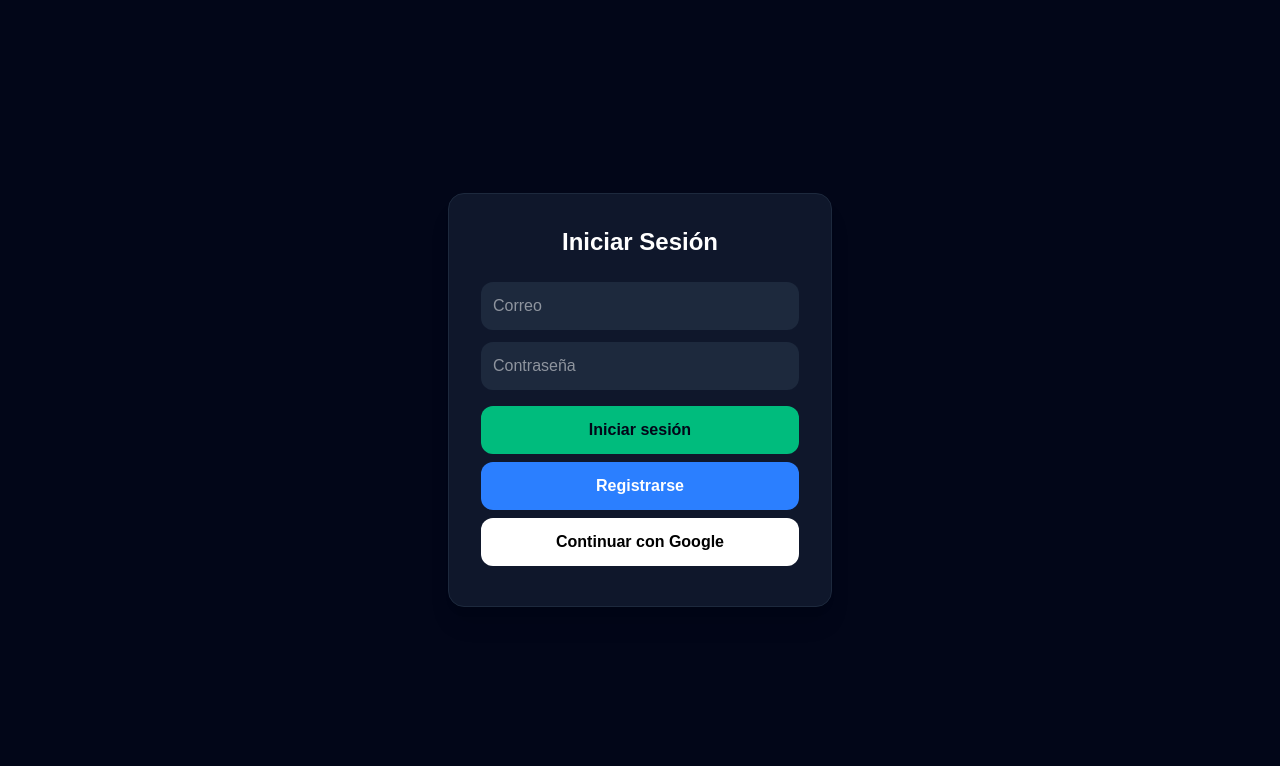
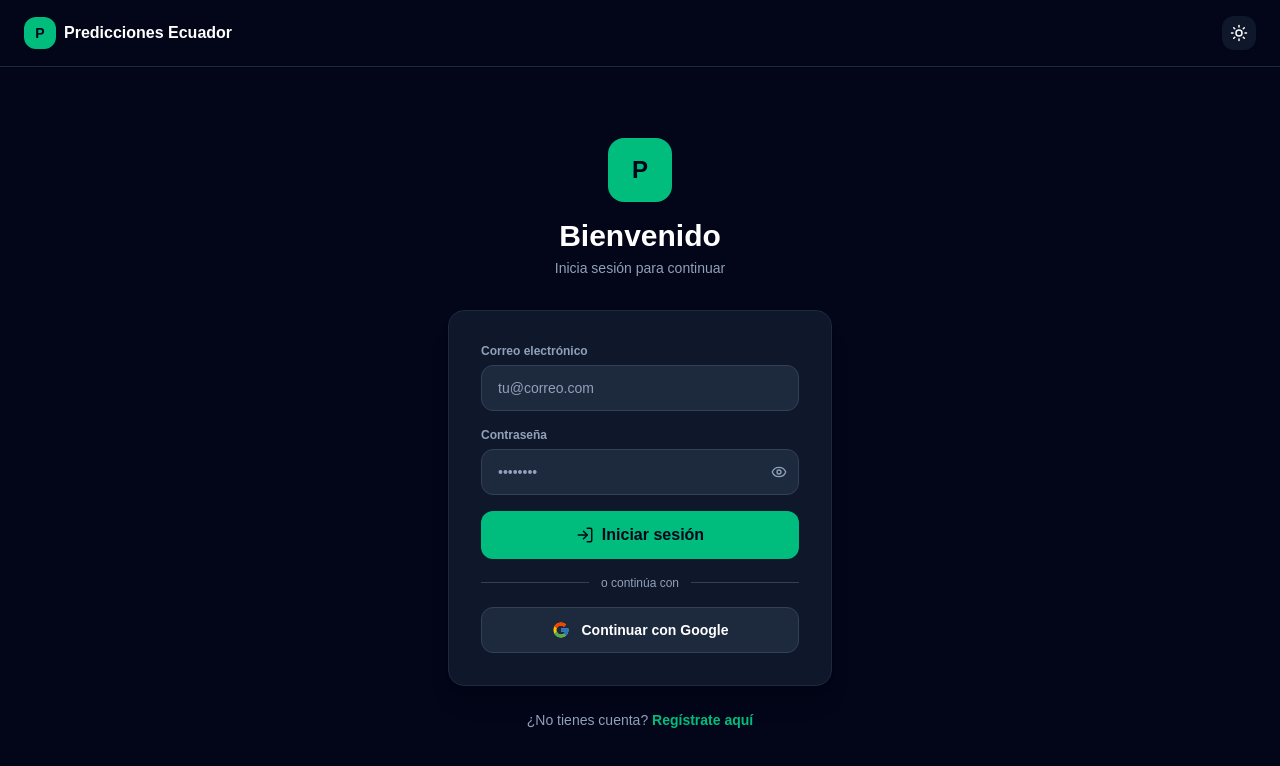
Before and after one commit to styf-styf/predicciones-ecuador, a Next.js app in the folder frontend/: page /login in a window 1280 px wide. Shown: the top 766 px of the page. Built offline with nearby package versions, Linux system fonts and the light colour scheme; no server answers.

Commit message:
login-0.32

```diff
--- a/frontend/app/login/page.tsx
+++ b/frontend/app/login/page.tsx
@@ -3,6 +3,8 @@ import { useState, useEffect } from "react";
 import { useRouter } from "next/navigation";
 import Link from "next/link";
 import { useGoogleLogin } from "@react-oauth/google";
+import { Eye, EyeOff, LogIn, Loader2 } from "lucide-react";
+import ThemeToggle from "@/components/ThemeToggle";
 
 export default function Login() {
   const router = useRouter();
@@ -10,33 +12,29 @@ export default function Login() {
   const [email, setEmail] = useState("");
   const [password, setPassword] = useState("");
   const [message, setMessage] = useState("");
+  const [isError, setIsError] = useState(false);
+  const [showPassword, setShowPassword] = useState(false);
+  const [loading, setLoading] = useState(false);
+  const [googleLoading, setGoogleLoading] = useState(false);
 
-  // ✅ Solo redirige si ya hay sesión activa
   useEffect(() => {
     const token = localStorage.getItem("token");
     const role = localStorage.getItem("role");
-
-    if (token && role === "admin") {
-      router.push("/admin");
-    } else if (token) {
-      router.push("/");
-    }
+    if (token && role === "admin") router.push("/admin");
+    else if (token) router.push("/");
   }, [router]);
 
   const googleLogin = useGoogleLogin({
     flow: "auth-code",
     onSuccess: async (codeResponse) => {
-      const res = await fetch(
-        "https://predicciones-ecuador.onrender.com/auth/google",
-        {
+      setGoogleLoading(true);
+      try {
+        const res = await fetch("https://predicciones-ecuador.onrender.com/auth/google", {
           method: "POST",
           headers: { "Content-Type": "application/json" },
           body: JSON.stringify({ code: codeResponse.code }),
-        }
-      );
-
+        });
         const data = await res.json();
-
         if (data.token) {
           localStorage.setItem("token", data.token);
           localStorage.setItem("role", data.user.role || "user");
@@ -44,79 +42,181 @@ export default function Login() {
           window.dispatchEvent(new Event("auth-change"));
           router.push("/");
         } else {
+          setIsError(true);
           setMessage(data.message || "Error con Google");
         }
+      } catch {
+        setIsError(true);
+        setMessage("Error de conexión con Google");
+      } finally {
+        setGoogleLoading(false);
+      }
+    },
+    onError: () => {
+      setIsError(true);
+      setMessage("Error al iniciar con Google");
+      setGoogleLoading(false);
     },
   });
 
   const handleLogin = async () => {
+    if (!email.trim() || !password.trim()) {
+      setIsError(true);
+      setMessage("Por favor completa todos los campos");
+      return;
+    }
+    setLoading(true);
+    setMessage("");
+    try {
       const res = await fetch("https://predicciones-ecuador.onrender.com/login", {
         method: "POST",
         headers: { "Content-Type": "application/json" },
         body: JSON.stringify({ email, password }),
       });
-
       const data = await res.json();
-
       if (data.token) {
         localStorage.setItem("token", data.token);
         localStorage.setItem("role", data.user.role || "user");
         localStorage.setItem("points", String(data.user.points || 0));
         window.dispatchEvent(new Event("auth-change"));
+        setIsError(false);
+        setMessage("✅ Sesión iniciada, redirigiendo...");
         router.push("/");
       } else {
+        setIsError(true);
         setMessage(data.message || "Error al iniciar sesión");
+      }
+    } catch {
+      setIsError(true);
+      setMessage("Error de conexión con el servidor");
+    } finally {
+      setLoading(false);
     }
   };
 
+  const handleKeyDown = (e: React.KeyboardEvent) => {
+    if (e.key === "Enter") handleLogin();
+  };
+
   return (
-    <main className="min-h-screen flex items-center justify-center bg-slate-950 text-white">
-      <div className="bg-slate-900 p-8 rounded-2xl w-96 border border-slate-800 shadow-xl">
-        <h1 className="text-2xl font-bold mb-6 text-center">
-          Iniciar Sesión
-        </h1>
+    <main className="min-h-screen bg-white dark:bg-slate-950 text-slate-900 dark:text-white flex flex-col">
 
+      {/* Barra superior */}
+      <div className="flex items-center justify-between px-6 py-4 border-b border-slate-200 dark:border-slate-800">
+        <div className="flex items-center gap-2">
+          <div className="h-8 w-8 rounded-xl bg-emerald-500 grid place-items-center font-bold text-slate-950 text-sm">P</div>
+          <span className="font-bold text-sm sm:text-base">Predicciones Ecuador</span>
+        </div>
+        <ThemeToggle />
+      </div>
+
+      {/* Contenido centrado */}
+      <div className="flex-1 flex items-center justify-center px-4 py-12">
+        <div className="w-full max-w-sm">
+
+          {/* Título */}
+          <div className="text-center mb-8">
+            <div className="h-16 w-16 rounded-2xl bg-emerald-500 grid place-items-center font-bold text-slate-950 text-2xl mx-auto mb-4">P</div>
+            <h1 className="text-2xl sm:text-3xl font-bold">Bienvenido</h1>
+            <p className="text-slate-500 dark:text-slate-400 text-sm mt-1">Inicia sesión para continuar</p>
+          </div>
+
+          {/* Card */}
+          <div className="bg-slate-50 dark:bg-slate-900 border border-slate-200 dark:border-slate-800 rounded-2xl p-6 sm:p-8 shadow-xl space-y-4">
+
+            {/* Email */}
+            <div>
+              <label className="text-xs font-semibold text-slate-500 dark:text-slate-400 mb-1.5 block">
+                Correo electrónico
+              </label>
               <input
                 type="email"
-          placeholder="Correo"
-          className="w-full p-3 rounded-xl bg-slate-800 mb-3 outline-none"
+                placeholder="tu@correo.com"
                 value={email}
                 onChange={(e) => setEmail(e.target.value)}
+                onKeyDown={handleKeyDown}
+                className="w-full px-4 py-3 rounded-xl bg-white dark:bg-slate-800 border border-slate-200 dark:border-slate-700 outline-none text-sm focus:border-emerald-500 transition text-slate-900 dark:text-white placeholder-slate-400"
               />
+            </div>
 
+            {/* Contraseña */}
+            <div>
+              <label className="text-xs font-semibold text-slate-500 dark:text-slate-400 mb-1.5 block">
+                Contraseña
+              </label>
+              <div className="relative">
                 <input
-          type="password"
-          placeholder="Contraseña"
-          className="w-full p-3 rounded-xl bg-slate-800 mb-4 outline-none"
+                  type={showPassword ? "text" : "password"}
+                  placeholder="••••••••"
                   value={password}
                   onChange={(e) => setPassword(e.target.value)}
+                  onKeyDown={handleKeyDown}
+                  className="w-full px-4 py-3 pr-11 rounded-xl bg-white dark:bg-slate-800 border border-slate-200 dark:border-slate-700 outline-none text-sm focus:border-emerald-500 transition text-slate-900 dark:text-white placeholder-slate-400"
                 />
+                <button
+                  type="button"
+                  onClick={() => setShowPassword(!showPassword)}
+                  className="absolute right-3 top-1/2 -translate-y-1/2 text-slate-400 hover:text-slate-600 dark:hover:text-white transition"
+                >
+                  {showPassword ? <EyeOff size={16} /> : <Eye size={16} />}
+                </button>
+              </div>
+            </div>
 
+            {/* Mensaje */}
+            {message && (
+              <div className={`text-sm px-4 py-3 rounded-xl ${isError ? "bg-rose-500/10 text-rose-400 border border-rose-500/30" : "bg-emerald-500/10 text-emerald-400 border border-emerald-500/30"}`}>
+                {message}
+              </div>
+            )}
+
+            {/* Botón login */}
             <button
               onClick={handleLogin}
-          className="w-full bg-emerald-500 text-slate-950 font-bold py-3 rounded-xl mb-2"
+              disabled={loading}
+              className="w-full bg-emerald-500 text-slate-950 font-bold py-3 rounded-xl flex items-center justify-center gap-2 hover:bg-emerald-400 active:scale-95 transition disabled:opacity-60"
             >
-          Iniciar sesión
+              {loading ? <Loader2 size={18} className="animate-spin" /> : <LogIn size={18} />}
+              {loading ? "Iniciando sesión..." : "Iniciar sesión"}
             </button>
 
-        <Link href="/register">
-          <button className="w-full bg-blue-500 font-bold py-3 rounded-xl mb-2">
-            Registrarse
-          </button>
-        </Link>
-
-        <div className="mb-2">
-          <button
-            onClick={() => googleLogin()}
-            className="w-full flex items-center justify-center gap-2 bg-white text-black font-bold py-3 rounded-xl"
-          >
-            Continuar con Google
-          </button>
+            {/* Divisor */}
+            <div className="flex items-center gap-3">
+              <div className="flex-1 h-px bg-slate-200 dark:bg-slate-700" />
+              <span className="text-xs text-slate-400">o continúa con</span>
+              <div className="flex-1 h-px bg-slate-200 dark:bg-slate-700" />
             </div>
 
-        {message && (
-          <p className="text-center text-sm mt-4 text-slate-300">{message}</p>
+            {/* Google */}
+            <button
+              onClick={() => { setGoogleLoading(true); googleLogin(); }}
+              disabled={googleLoading}
+              className="w-full flex items-center justify-center gap-3 bg-white dark:bg-slate-800 border border-slate-200 dark:border-slate-700 text-slate-900 dark:text-white font-semibold py-3 rounded-xl hover:bg-slate-50 dark:hover:bg-slate-700 active:scale-95 transition disabled:opacity-60 text-sm"
+            >
+              {googleLoading ? (
+                <Loader2 size={16} className="animate-spin" />
+              ) : (
+                <svg width="18" height="18" viewBox="0 0 48 48">
+                  <path fill="#FFC107" d="M43.611 20.083H42V20H24v8h11.303c-1.649 4.657-6.08 8-11.303 8-6.627 0-12-5.373-12-12s5.373-12 12-12c3.059 0 5.842 1.154 7.961 3.039l5.657-5.657C34.046 6.053 29.268 4 24 4 12.955 4 4 12.955 4 24s8.955 20 20 20 20-8.955 20-20c0-1.341-.138-2.65-.389-3.917z" />
+                  <path fill="#FF3D00" d="m6.306 14.691 6.571 4.819C14.655 15.108 18.961 12 24 12c3.059 0 5.842 1.154 7.961 3.039l5.657-5.657C34.046 6.053 29.268 4 24 4 16.318 4 9.656 8.337 6.306 14.691z" />
+                  <path fill="#4CAF50" d="M24 44c5.166 0 9.86-1.977 13.409-5.192l-6.19-5.238A11.91 11.91 0 0 1 24 36c-5.202 0-9.619-3.317-11.283-7.946l-6.522 5.025C9.505 39.556 16.227 44 24 44z" />
+                  <path fill="#1976D2" d="M43.611 20.083H42V20H24v8h11.303a12.04 12.04 0 0 1-4.087 5.571l.003-.002 6.19 5.238C36.971 39.205 44 34 44 24c0-1.341-.138-2.65-.389-3.917z" />
+                </svg>
               )}
+              {googleLoading ? "Conectando..." : "Continuar con Google"}
+            </button>
+
+          </div>
+
+          {/* Registro */}
+          <p className="text-center text-sm text-slate-500 dark:text-slate-400 mt-6">
+            ¿No tienes cuenta?{" "}
+            <Link href="/register" className="text-emerald-500 font-semibold hover:text-emerald-400 transition">
+              Regístrate aquí
+            </Link>
+          </p>
+
+        </div>
       </div>
     </main>
   );
```
Lines whose indentation alone changed are shown as unchanged.
